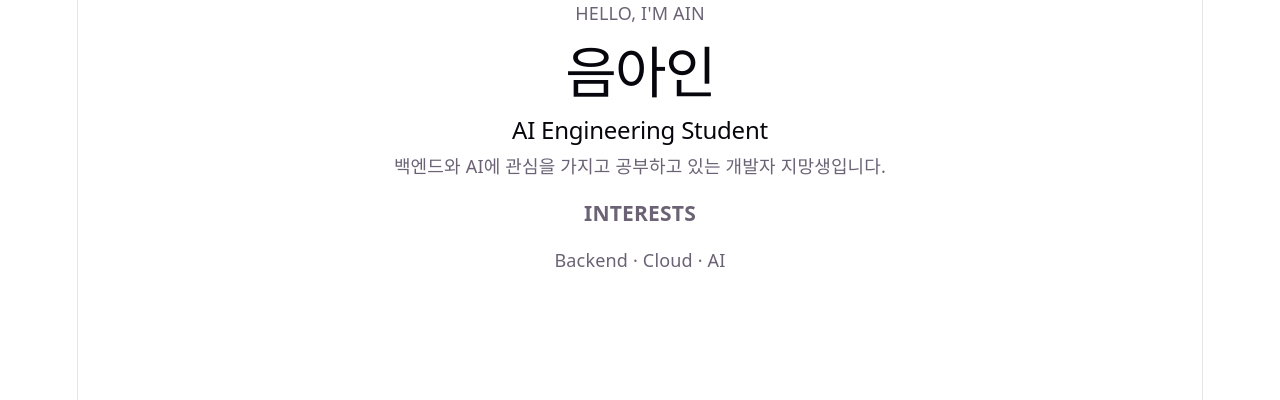
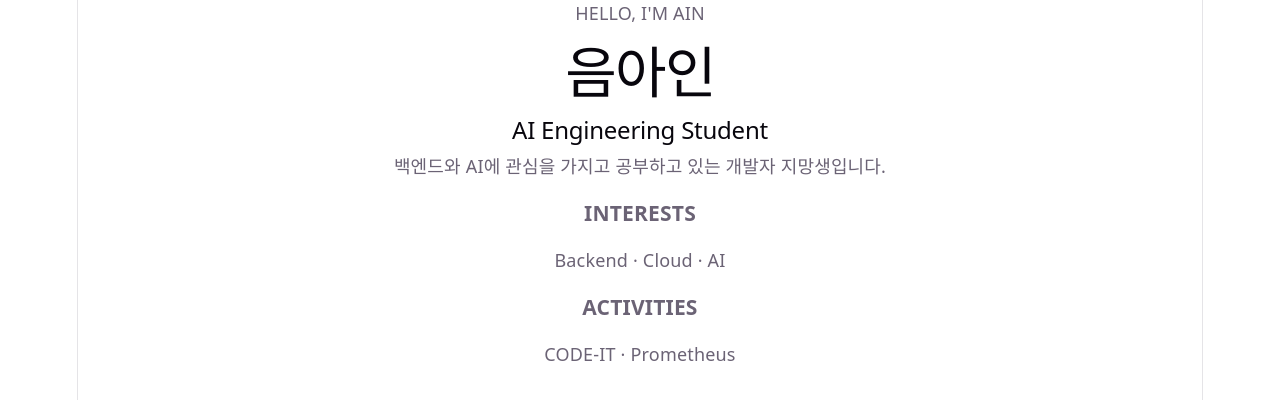
Before and after one commit to dsc-sookmyung/2026-02-React-Study, a React (Vite) app in the folder WEEK01/음아인/: page / in a window 1280 px wide. Shown: the top 400 px of the page. Built offline with nearby package versions, Linux system fonts and the light colour scheme.

Commit message:
[WEEK01] feat: 활동 정보 섹션 추가

```diff
--- a/WEEK01/음아인/src/App.jsx
+++ b/WEEK01/음아인/src/App.jsx
@@ -1,11 +1,13 @@
 import ProfileInfo from './components/ProfileInfo';
 import InterestList from './components/InterestList';
+import ActivityList from './components/ActivityList';
 
 function App() {
   return (
     <main>
       <ProfileInfo />
       <InterestList />
+      <ActivityList />
     </main>
   );
 }
--- /dev/null
+++ b/WEEK01/음아인/src/components/ActivityList.jsx
@@ -0,0 +1,20 @@
+function ActivityList() {
+  const activities = ['CODE-IT', 'Prometheus'];
+
+  return (
+    <section>
+      <h3>ACTIVITIES</h3>
+
+      <div>
+        {activities.map((activity, index) => (
+          <span key={activity}>
+            {activity}
+            {index < activities.length - 1 && ' · '}
+          </span>
+        ))}
+      </div>
+    </section>
+  );
+}
+
+export default ActivityList;
```
